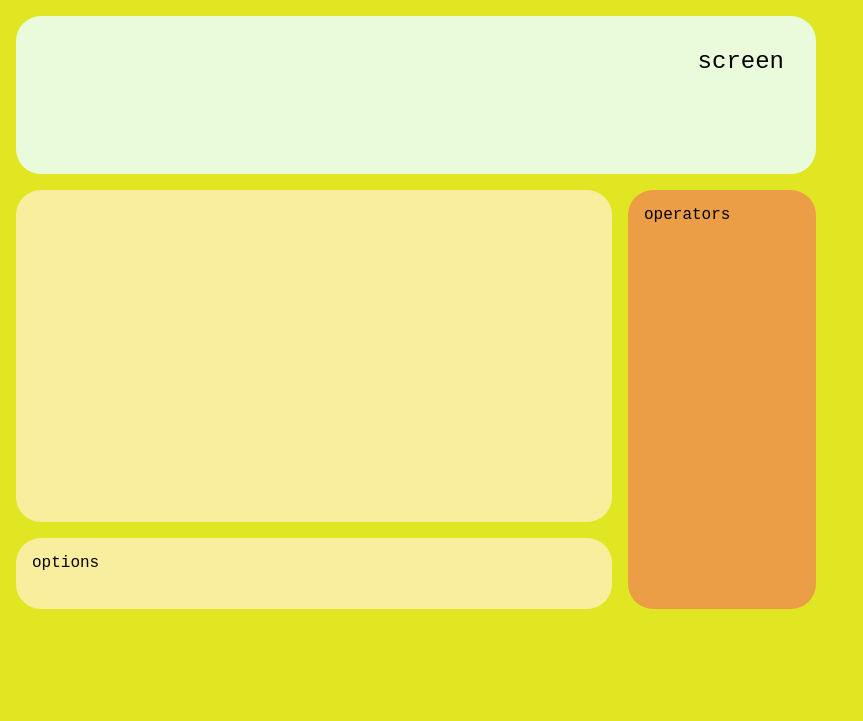
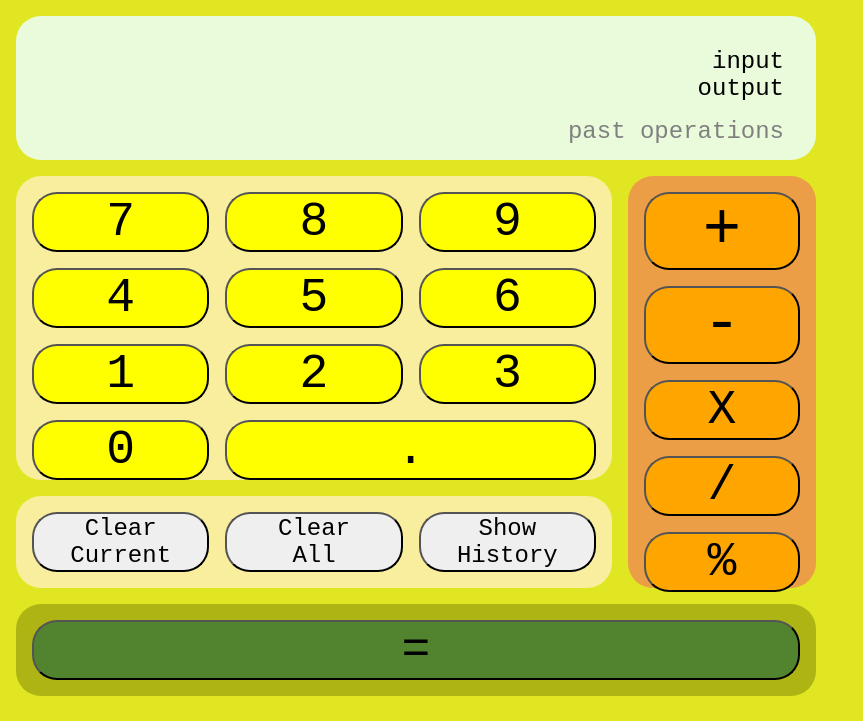
Before and after one commit to mfrazb/calculator, a plain HTML site: page index.html in a window 1280 px wide. Shown: the top 721 px of the page, without its empty margins (0-863 px from the left). Drawn offline with Linux system fonts and the light colour scheme; a web font is replaced by a local one.

Commit message:
Update UI with calculator buttons

```diff
--- a/calculator.js
+++ b/calculator.js
@@ -1,22 +1,4 @@
+// create callback functions to perform math operations
 
 
-
-
-function createMultipleEls(el, num, parent, ...classes) {
-    //input - number of divs to make, parent el to append to, classes array to add
-
-    let counter = 1;
-
-    while (counter <= num) {
-        const newElement = document.createElement(el);
-        console.log(newElement);
-        classes.forEach(label => newElement.classList.add(label));
-        parent.appendChild(newElement);
-        counter++;
-    }
-}
-
-// create 11 number buttons
-const numberPad = document.querySelector(".numbers");
-
-createMultipleEls("div", 11, numberPad, "num-button", "numbers");
+// create event listeners for clicks and keydowns
--- a/index.html
+++ b/index.html
@@ -1,10 +1,17 @@
 <!DOCTYPE html>
 <html lang="en">
+
 <head>
     <meta charset="UTF-8">
     <meta http-equiv="X-UA-Compatible" content="IE=edge">
     <meta name="viewport" content="width=device-width, initial-scale=1.0">
     <link rel="stylesheet" type="text/css" href="style.css">
+    <link rel="preconnect" href="https://fonts.googleapis.com">
+    <link rel="preconnect" href="https://fonts.gstatic.com" crossorigin>
+    <link
+        href="https://fonts.googleapis.com/css2?family=Red+Hat+Mono:ital,wght@0,300;0,400;0,500;1,300;1,400;1,500&display=swap"
+        rel="stylesheet">
+    <link rel="icon" href="images/calculator-favicon.ico">
 
     <!--
         place script tag in here to turn off JS
@@ -12,13 +19,44 @@
     <script src="calculator.js" defer></script>
     <title>Calculator</title>
 </head>
+
 <body>
     <div id="calculator-container">
-        <div class="screen area">screen</div>
+        <div class="screen area">
+            <div id="current-operation">
+                <div>input</div>
+                <div>output</div>
+            </div>
+            <div id="past-operations">past operations</div>
+        </div>
         <div class="numbers area">
+            <button class="num-button">7</button>
+            <button class="num-button">8</button>
+            <button class="num-button">9</button>
+            <button class="num-button">4</button>
+            <button class="num-button">5</button>
+            <button class="num-button">6</button>
+            <button class="num-button">1</button>
+            <button class="num-button">2</button>
+            <button class="num-button">3</button>
+            <button class="num-button">0</button>
+            <button id="decimal" class="num-button">.</button>
         </div>
-        <div class="operators area">operators</div>
-        <div class="options area">options</div>
+        <div class="operators area">
+            <button class="operator-button plus-minus">+</button>
+            <button class="operator-button plus-minus">-</button>
+            <button class="operator-button">X</button>
+            <button class="operator-button">/</button>
+            <button class="operator-button">%</button>
+        </div>
+        <div class="options area">
+            <button class="options-button">Clear Current</button>
+            <button class="options-button">Clear<br> All</button>
+            <button class="options-button">Show History</button>
+        </div>
+        <div class="equal area">
+            <button class="equal-button">=</button>
+        </div>
     </div>
     <div class="footer-container">
         <ul>
@@ -31,4 +69,5 @@
     </div>
 
 </body>
+
 </html>
--- a/style.css
+++ b/style.css
@@ -14,6 +14,10 @@ button {
     border-radius: 25px;
     font-size: 3rem;
     font-family: 'Red Hat Mono', monospace;
+}
+
+button:hover {
+    transform: scale(1.1);
 }
 
 #calculator-container {
@@ -114,7 +118,7 @@ button {
     height: 8vh;
     min-width: ;
     max-width: 800px;
-    background-color: gray;
+    background-color: rgb(141, 145, 141, 0.8);
     border-radius: 25px;
     /* display: flex;
     justify-content: stretch;
```
Also changed, not shown: images/calculator-favicon.ico (added).
